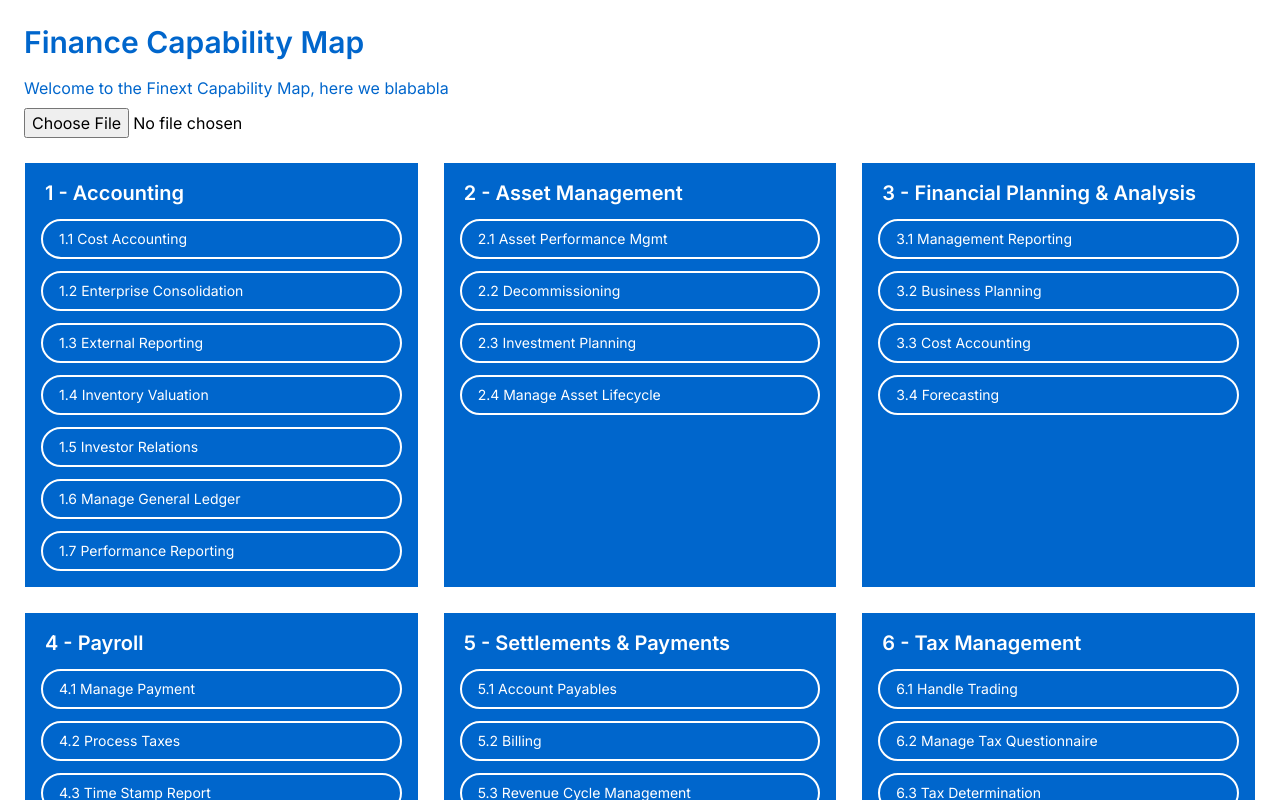
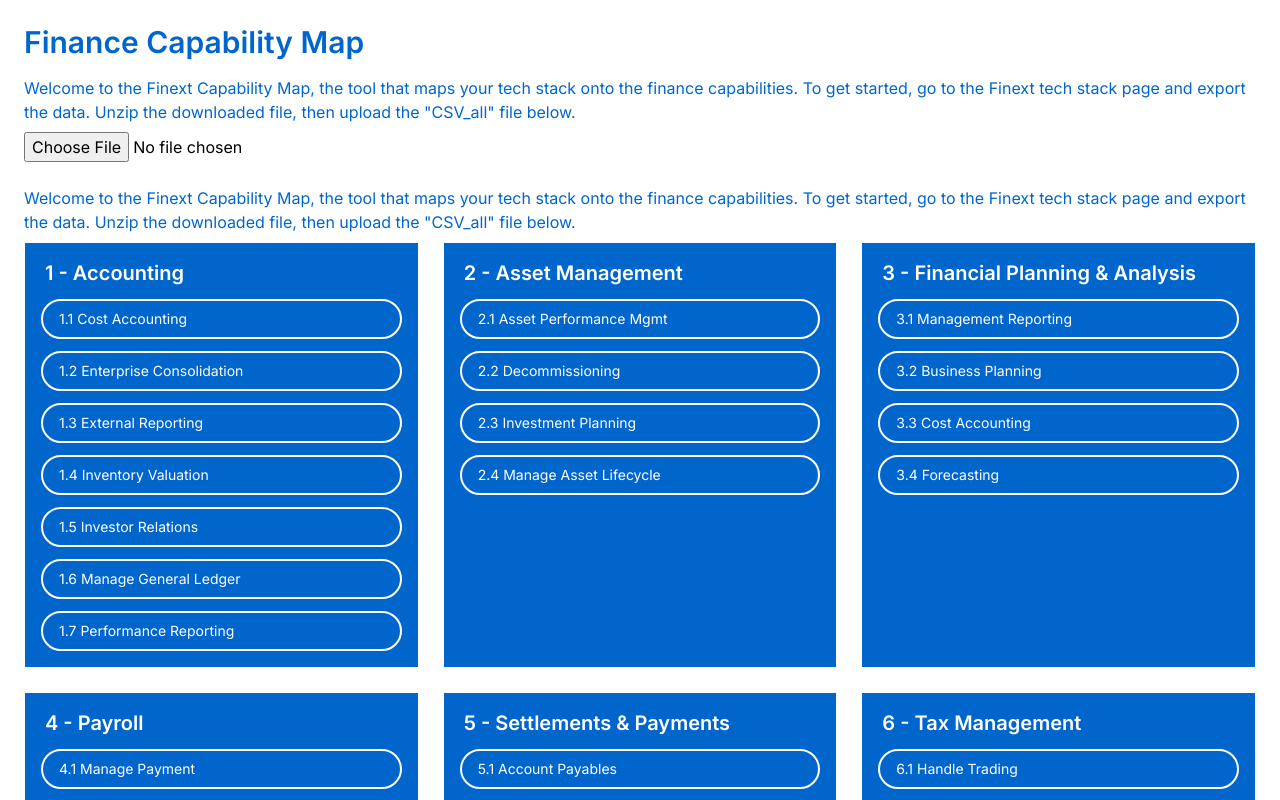
Before and after one commit to Pluuf/Finext, a React (Create React App) app: page / in a window 1280 px wide. Shown: the top 800 px of the page. Built offline with nearby package versions, Linux system fonts and the light colour scheme.

Commit message:
Update App.jsx

```diff
--- a/src/App.jsx
+++ b/src/App.jsx
@@ -131,10 +131,10 @@ const getPillStyle = (capability) => {
   return (
     <div className="p-6 min-h-screen bg-white text-[#0066CC]" style={{ fontFamily: "Inter, sans-serif" }}>
       <h1 className="text-3xl font-bold mb-4">Finance Capability Map</h1>
-          <h2 className="mb-2">Welcome to the Finext Capability Map, here we blababla</h2>
+          <h2 className="mb-2">Welcome to the Finext Capability Map, the tool that maps your tech stack onto the finance capabilities. To get started, go to the Finext tech stack page and export the data. Unzip the downloaded file, then upload the "CSV_all" file below.</h2>
       <input type="file" accept=".csv" onChange={handleFileUpload} className="mb-6 text-black" />
-
-      <div className="grid grid-cols-3 gap-6">
+           <h2 className="mb-2">Welcome to the Finext Capability Map, the tool that maps your tech stack onto the finance capabilities. To get started, go to the Finext tech stack page and export the data. Unzip the downloaded file, then upload the "CSV_all" file below.</h2>
+     <div className="grid grid-cols-3 gap-6">
         {capabilityMap.map((category) => (
           <div key={category.category} className="bg-[#0066CC] p-4 space-y-3 border border-white">
             <div className="text-white font-semibold text-xl px-1">
```
